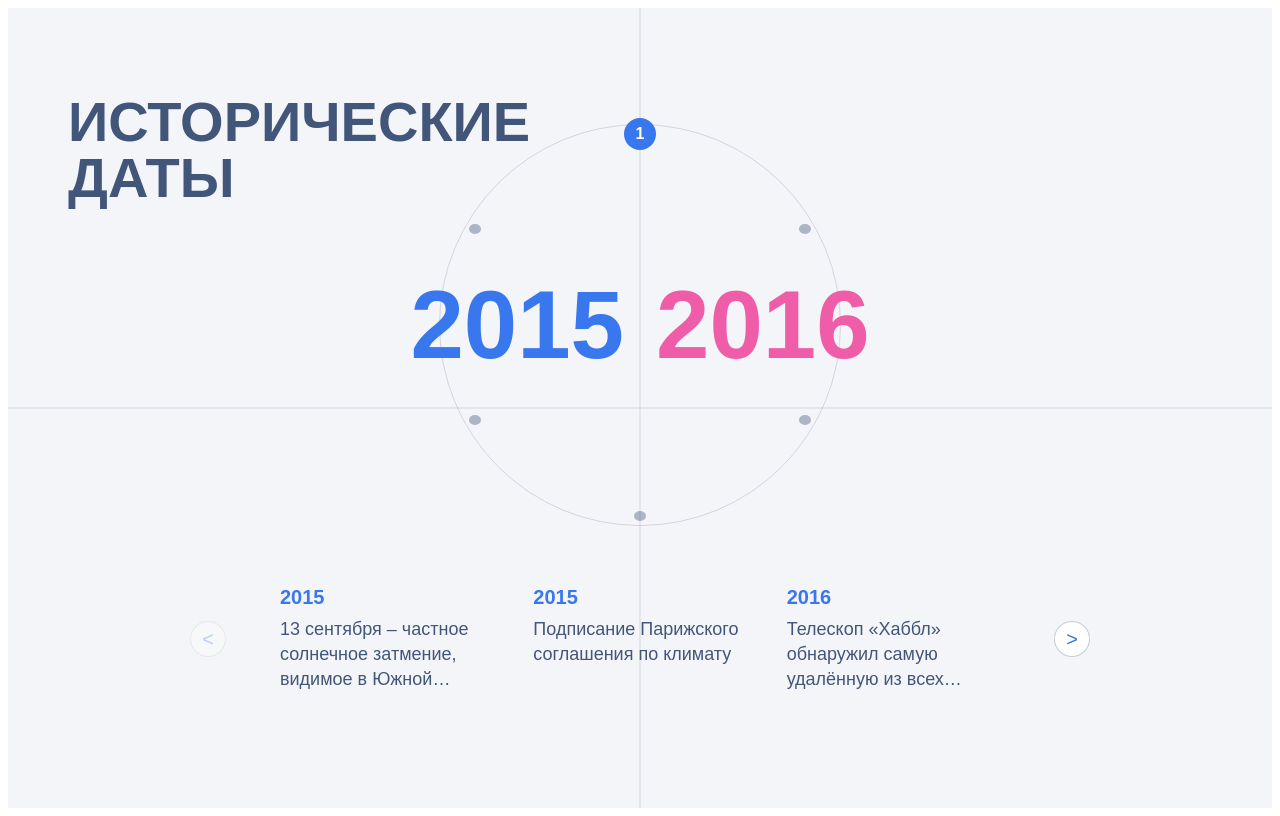
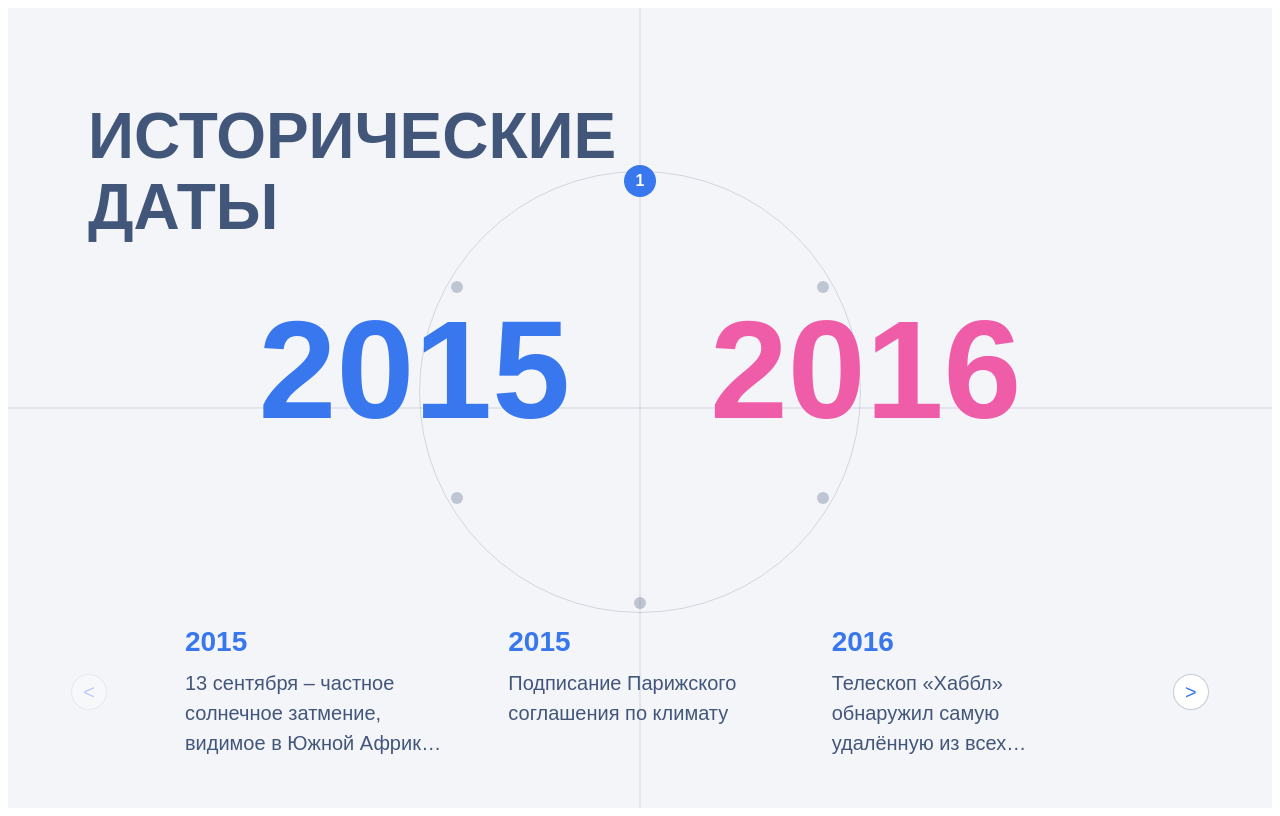
Before and after one commit to Marat-Tibilov/test_task, a React app: page / in a window 1280 px wide. Built offline with nearby package versions, Linux system fonts and the light colour scheme.

Commit message:
доработки по линиям

```diff
--- a/src/components/time-line-block/timeline-block.scss
+++ b/src/components/time-line-block/timeline-block.scss
@@ -11,12 +11,12 @@ $bg: #f4f5f9;
   display: flex;
   flex-direction: column;
   align-items: center;
-  justify-content: center;
+  justify-content: flex-start;
   overflow: hidden;
   font-family: "PT Sans", sans-serif;
 }
 
-/* Центральные линии */
+/* Линии */
 .cross-lines {
   position: absolute;
   inset: 0;
@@ -49,56 +49,67 @@ $bg: #f4f5f9;
 /* Заголовок */
 .timeline-title {
   position: absolute;
-  top: 40px;
-  left: 60px;
-  font-size: 56px;
+  top: 40px; /* было 60px — подняли выше */
+  left: 80px;
+  font-size: 64px;
   font-weight: 700;
-  line-height: 1;
+  line-height: 1.1;
   color: $text-color;
   text-transform: uppercase;
 }
 
 /* Круг */
 .circle-wrap {
-  position: relative;
-  width: 400px;
-  height: 400px;
+  position: absolute;
+  top: 50%;
+  left: 50%;
+  transform: translate(-50%, -48%); /* подняли выше (-40% → -48%) */
+  width: 420px;
+  height: 420px;
   border-radius: 50%;
   border: 1px solid rgba(66, 86, 122, 0.2);
   display: flex;
   align-items: center;
   justify-content: center;
-  margin-bottom: 60px;
+  margin-bottom: 0;
+  z-index: 3;
 }
 
-/* Динамические года */
+/* Года */
 .dynamic-years {
   position: absolute;
-  text-align: center;
-  font-size: 96px;
-  font-weight: 700;
+  top: 50%;
+  left: 50%;
+  transform: translate(-50%, -50%);
+  display: flex;
+  align-items: center;
+  justify-content: center;
+  gap: 120px;
   z-index: 5;
-  pointer-events: none;
-  line-height: 1;
+
+  .year-start,
+  .year-end {
+    font-size: 130px;
+    font-weight: 700;
+    line-height: 1;
+  }
 
   .year-start {
     color: $primary-color;
-    margin-right: 16px;
   }
 
   .year-end {
     color: $accent-color;
-    margin-left: 16px;
   }
 }
 
-/* Точки по окружности */
+/* Точки */
 .circle-point {
   position: absolute;
-  width: 10px;
-  height: 10px;
+  width: 12px;
+  height: 12px;
   border-radius: 50%;
-  background: rgba(66, 86, 122, 0.4);
+  background: rgba(66, 86, 122, 0.3);
   border: none;
   cursor: pointer;
   transform: translate(-50%, -50%);
@@ -121,12 +132,14 @@ $bg: #f4f5f9;
 
 /* Нижняя часть */
 .bottom-section {
+  position: absolute;
+  bottom: 60px;
   display: flex;
   align-items: center;
   justify-content: center;
-  gap: 12px;
-  width: 100%;
-  max-width: 900px;
+  gap: 16px;
+  width: 80%;
+  max-width: 1200px;
 }
 
 .timeline-swiper {
@@ -136,15 +149,15 @@ $bg: #f4f5f9;
 .event-item {
   .event-year {
     color: $primary-color;
-    font-size: 20px;
+    font-size: 28px;
     font-weight: 700;
-    margin-bottom: 8px;
+    margin-bottom: 10px;
   }
 
   .event-description {
     color: $text-color;
-    font-size: 18px;
-    line-height: 1.4;
+    font-size: 20px;
+    line-height: 1.5;
     -webkit-line-clamp: 3;
     -webkit-box-orient: vertical;
     display: -webkit-box;
@@ -175,3 +188,58 @@ $bg: #f4f5f9;
     opacity: 0.3;
   }
 }
+
+/* … предыдущие стили … */
+
+.circle-wrap {
+  position: absolute;
+  top: 48%;    /* подняли чуть выше */
+  left: 50%;
+  transform: translate(-50%, -50%);
+  width: 440px;    /* чуть больше */
+  height: 440px;
+  border-radius: 50%;
+  border: 1px solid rgba(66, 86, 122, 0.2);
+  display: flex;
+  align-items: center;
+  justify-content: center;
+  z-index: 3;
+}
+
+.dynamic-years {
+  position: absolute;
+  top: 45%;       /* подняли годы выше центра круга */
+  left: 50%;
+  transform: translate(-50%, -50%);
+  text-align: center;
+  display: flex;
+  align-items: center;
+  justify-content: center;
+  gap: 140px;
+
+  .year-start,
+  .year-end {
+    font-size: 140px;
+    font-weight: 700;
+    line-height: 1;
+  }
+
+  .year-start {
+    color: $primary-color;
+  }
+  .year-end {
+    color: $accent-color;
+  }
+}
+
+/* Нижний блок адаптивно растягиваем */
+.bottom-section {
+  position: absolute;
+  bottom: 50px;
+  display: flex;
+  align-items: center;
+  justify-content: center;
+  gap: 20px;
+  width: 90%;        /* растянули до ~90% экрана */
+  max-width: 1400px; /* лимит максимально */
+}
--- a/src/components/time-line-block/timline-block.tsx
+++ b/src/components/time-line-block/timline-block.tsx
@@ -1,8 +1,8 @@
 import React, { useEffect, useRef, useState } from "react";
 import { Swiper, SwiperSlide } from "swiper/react";
 import "swiper/css";
+import gsap from "gsap";
 import "./timeline-block.scss";
-import gsap from "gsap";
 
 interface Period {
     startYear: number;
@@ -16,21 +16,16 @@ const TimelineBlock: React.FC<{ periods: Period[] }> = ({ periods }) => {
     const [radius, setRadius] = useState(0);
 
     useEffect(() => {
-        const resize = () => {
-            if (!circleRef.current) return;
-            const r = circleRef.current.offsetWidth / 2;
-            setRadius(r);
-        };
-        resize();
-        window.addEventListener("resize", resize);
-        return () => window.removeEventListener("resize", resize);
+        if (!circleRef.current) return;
+        const r = circleRef.current.offsetWidth / 2;
+        setRadius(r);
     }, []);
 
     useEffect(() => {
         gsap.fromTo(
             ".dynamic-years",
             { opacity: 0, y: 20 },
-            { opacity: 1, y: 0, duration: 0.6, ease: "power2.out" }
+            { opacity: 1, y: 0, duration: 0.5, ease: "power2.out" }
         );
     }, [activeIndex]);
 
@@ -49,6 +44,7 @@ const TimelineBlock: React.FC<{ periods: Period[] }> = ({ periods }) => {
                 исторические <br /> даты
             </h2>
 
+            {/* Центральный круг */}
             <div className="circle-wrap" ref={circleRef}>
                 <div className="dynamic-years">
                     <span className="year-start">{current.startYear}</span>
@@ -74,6 +70,7 @@ const TimelineBlock: React.FC<{ periods: Period[] }> = ({ periods }) => {
                 })}
             </div>
 
+            {/* Нижняя секция */}
             <div className="bottom-section">
                 <button
                     className="nav-btn small left"
@@ -83,7 +80,7 @@ const TimelineBlock: React.FC<{ periods: Period[] }> = ({ periods }) => {
                     &lt;
                 </button>
 
-                <Swiper spaceBetween={40} slidesPerView={3} className="timeline-swiper">
+                <Swiper spaceBetween={60} slidesPerView={3} className="timeline-swiper">
                     {current.events.map((e, i) => (
                         <SwiperSlide key={i}>
                             <div className="event-item">
```
